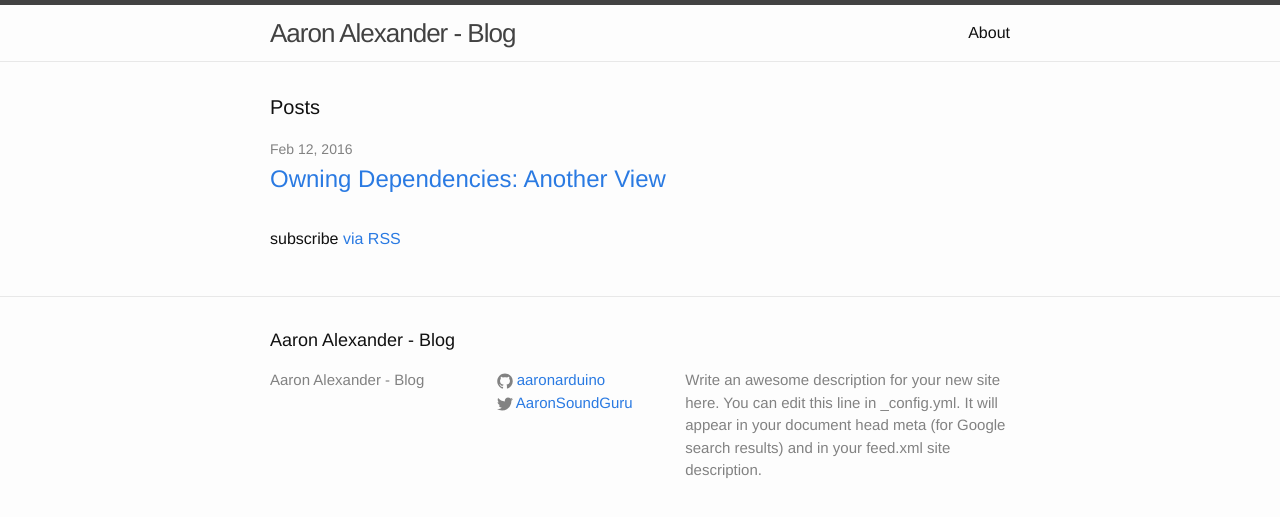
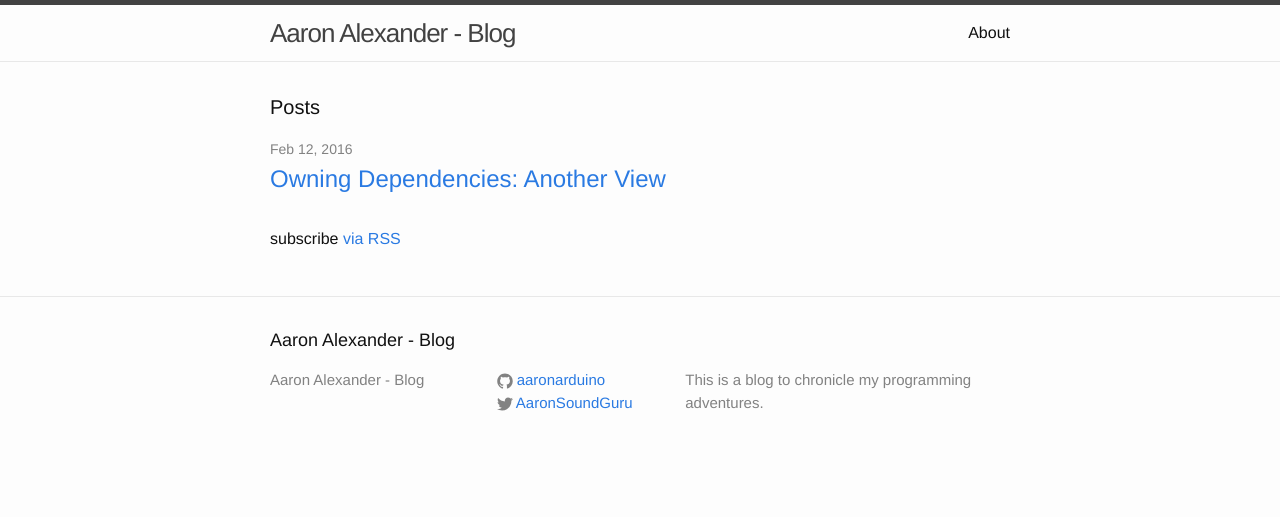
Before and after one commit to aaronarduino/aaronarduino.github.io, a Jekyll site: the page built from index.html, in a window 1280 px wide. Shown: the top 517 px of the page. Built offline with Jekyll 4.4.1, drawn with Linux system fonts in a browser that asks for light colours.

Commit message:
Update _config.yml

```diff
--- a/_config.yml
+++ b/_config.yml
@@ -9,9 +9,7 @@
 title: Aaron Alexander - Blog
 # email: Message me
 description: > # this means to ignore newlines until "baseurl:"
-  Write an awesome description for your new site here. You can edit this
-  line in _config.yml. It will appear in your document head meta (for
-  Google search results) and in your feed.xml site description.
+  This is a blog to chronicle my programming adventures.
 baseurl: "" # the subpath of your site, e.g. /blog
 url: "http://yourdomain.com" # the base hostname & protocol for your site
 twitter_username: AaronSoundGuru
```
